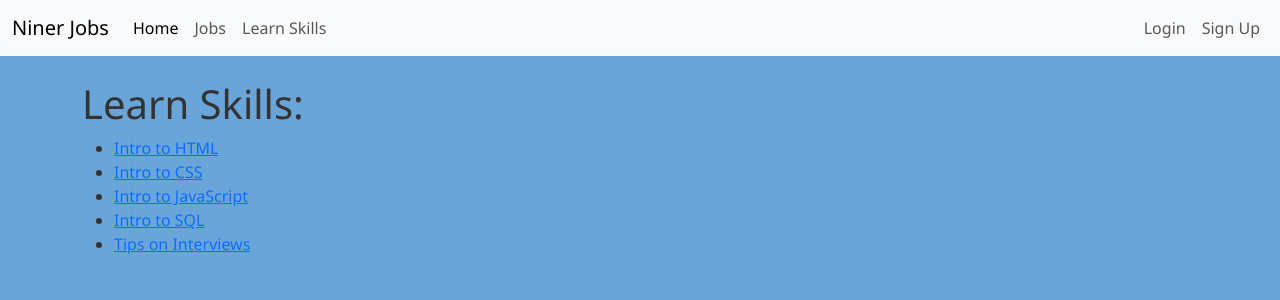
After one commit to BrandonLomas/ninerJobsProject, a Django app: page /jobs/learnSkills/ in a window 1280 px wide. The commit adds this page. Shown: the top 300 px of the page. Run offline with Django 5.2, Linux system fonts and the light colour scheme; some libraries are stand-ins or nearby versions.

Commit message:
learnskills

```diff
--- a/jobs/templates/jobs/base.html
+++ b/jobs/templates/jobs/base.html
@@ -33,7 +33,7 @@
                     </li>
                     </li>
                     <li class="nav-item">
-                        <a class="nav-link" href="">Learn Skills</a>
+                        <a class="nav-link" href="/jobs/learnSkills">Learn Skills</a>
                     </li>
 
                 </ul>
--- /dev/null
+++ b/jobs/templates/jobs/learnSkills.html
@@ -0,0 +1,16 @@
+{% extends 'jobs/base.html' %}
+{%block title %} Learn Skills {% endblock %}
+
+{% block content %}
+
+<h1> Learn Skills: </h1>
+<ul>
+    <li><a href = "https://www.w3schools.com/html/html_intro.asp">Intro to HTML</a></li>
+    <li><a href = "https://www.w3schools.com/css/css_intro.asp">Intro to CSS</a></li>
+    <li><a href = "https://www.w3schools.com/js/js_intro.asp">Intro to JavaScript</a></li>
+    <li><a href = "https://www.w3schools.com/sql/sql_intro.asp">Intro to SQL</a></li>
+    <li><a href = "https://www.indeed.com/career-advice/interviewing/job-interview-tips-how-to-make-a-great-impression">Tips on Interviews</a></li>
+</ul>
+
+
+{% endblock %}
--- a/jobs/urls.py
+++ b/jobs/urls.py
@@ -15,5 +15,5 @@ urlpatterns = [
     path('delete_job/<int:pk>', views.delete_job, name='delete_job'),
     path('job/<int:pk>/applications', views.view_applications, name='view_applications'),
     path('profile/', views.profile, name='profile'),
-
+    path('jobs/learnSkills/', views.learnSkills, name='learnSkills'),
 ]
--- a/jobs/views.py
+++ b/jobs/views.py
@@ -90,6 +90,8 @@ def profile(request):
 
     return render(request, 'profile.html', {'applications': applications})
 
+def learnSkills(request):
+    return render(request, 'jobs/learnSkills.html')
 
 def home(request):
     return render(request, 'home.html')
```
